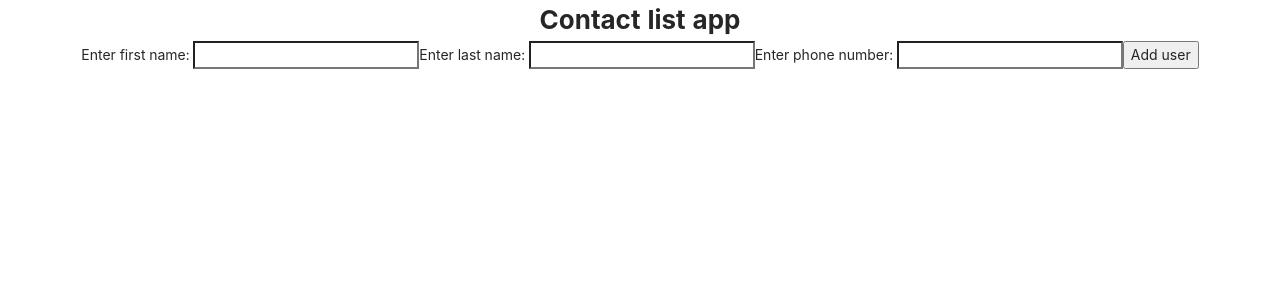
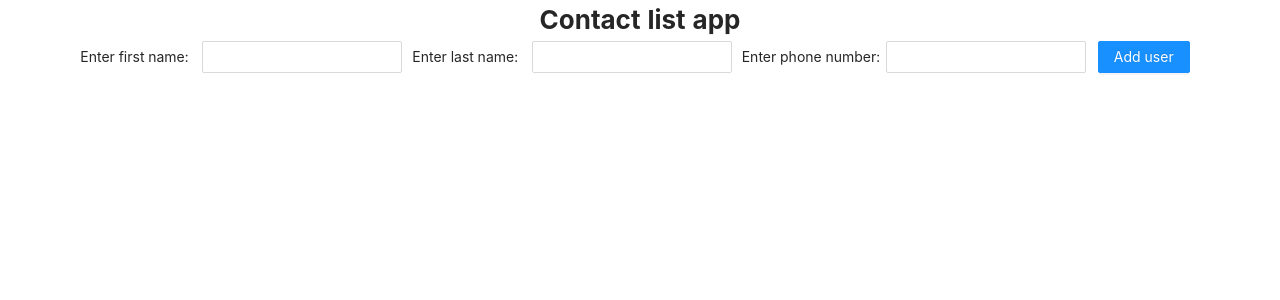
Before and after one commit to dhruv-growexxer/contactlist_react, a React (Create React App) app in the folder client/: page / in a window 1280 px wide. Shown: the top 300 px of the page. Built offline with nearby package versions, Linux system fonts and the light colour scheme; no server answers.

Commit message:
Style added

```diff
--- a/client/src/App.css
+++ b/client/src/App.css
@@ -1,12 +1,17 @@
 @import "~antd/dist/antd.css";
+
+* {
+  padding: 0;
+  margin: 0;
+}
+
+html,
+body {
+  height: 100%;
+}
 
 .App {
   text-align: center;
-}
-
-.App-logo {
-  height: 40vmin;
-  pointer-events: none;
 }
 
 @media (prefers-reduced-motion: no-preference) {
@@ -38,3 +43,14 @@
     transform: rotate(360deg);
   }
 }
+
+.margin-medium {
+  margin: auto 10px;
+}
+
+.align-items {
+  display: flex;
+  justify-content: center;
+  align-self: center;
+  width: 100%;
+}
--- a/client/src/components/AddList.js
+++ b/client/src/components/AddList.js
@@ -1,35 +1,58 @@
-import React, { useState } from 'react'
-import axios from 'axios';
+import React, { useState } from "react";
+import axios from "axios";
+import { Button, Input, message } from "antd";
 
 const AddList = () => {
-    const [firstName, setFirstName] = useState("")
+  const [firstName, setFirstName] = useState("");
   const [lastName, setLastName] = useState("");
   const [phone, setPhone] = useState(0);
 
   const addToList = async () => {
     try {
-            const postList = await axios.post('http://localhost:5000/api/contact', {
-                first_name: firstName, last_name: lastName, phone
-            })
-            console.log(postList, "postList")
+      const postList = await axios.post("http://localhost:5000/api/contact", {
+        first_name: firstName,
+        last_name: lastName,
+        phone,
+      });
+      console.log(postList, "postList");
+      message.success("Contact added, Refresh the page");
     } catch (error) {
-            console.log("error ",error)
+      console.log("error ", error);
     }
-    }
+  };
   return (
-
     <>
       <label htmlFor="first_name">Enter first name: </label>
-          <input type="text" name="first_name" id="" onChange={(e) => setFirstName(e.target.value)} />
+      <Input
+        style={{ width: 200, marginRight:10, marginLeft:10 }}
+        type="text"
+        name="first_name"
+        id=""
+        onChange={(e) => setFirstName(e.target.value)}
+      />
+      <label htmlFor="last_name">Enter last name: </label>
+      <Input
+        style={{ width: 200, marginRight:10, marginLeft:10 }}
+        type="text"
+        name="last_name"
+        id=""
+        onChange={(e) => setLastName(e.target.value)}
+      />
+      <label htmlFor="phone">Enter phone number: </label>
+      <Input
+        style={{ width: 200, marginRight:2, marginLeft:2 }}
+        type="number"
+        name="phone"
+        id=""
+        onChange={(e) => setPhone(e.target.value)}
+      />
+      <Button className="margin-medium" type="primary" onClick={addToList}>
+        Add user
+      </Button>{" "}
+      <br />
+      <br />
+    </>
+  );
+};
 
-        <label htmlFor="last_name">Enter last name: </label>
-        <input type="text" name="last_name" id="" onChange={(e)=>setLastName(e.target.value)}/>
-        <label htmlFor="phone">Enter phone number: </label>
-        <input type="number" name="phone" id="" onChange={(e) => setPhone(e.target.value)} />
-      <button onClick={addToList}>Add user</button>  <br /><br />
-
-    </>
-  )
-}
-
-export default AddList
+export default AddList;
--- a/client/src/components/GetList.js
+++ b/client/src/components/GetList.js
@@ -1,101 +1,138 @@
-import axios from 'axios';
-import React, { useEffect, useState } from 'react'
-import { Modal, Button } from 'antd';
+import axios from "axios";
+import React, { useEffect, useState } from "react";
+import { Modal, Button, Popconfirm, message, Input } from "antd";
 
 const GetList = () => {
   const [contactList, setContactList] = useState([]);
   const [isModalVisible, setIsModalVisible] = useState(false);
-    const [newFirstName, setNewFirstName] = useState("")
+  const [newFirstName, setNewFirstName] = useState("");
   const [newLastName, setNewLastName] = useState("");
   const [newPhone, setNewPhone] = useState(0);
 
   useEffect(() => {
     try {
       const fetchList = async () => {
-                const {data} = await axios.get('http://localhost:5000/api/contacts')
-                setContactList([...data])
-                console.log(data, "data")
-            }
+        const { data } = await axios.get("http://localhost:5000/api/contacts");
+        setContactList([...data]);
+        console.log(data, "data");
+      };
       fetchList();
     } catch (error) {
-            console.log("error from GetList ", error)
+      console.log("error from GetList ", error);
     }
   }, []);
 
-    console.log(contactList, "contactlist from outside of useEffect")
+  console.log(contactList, "contactlist from outside of useEffect");
 
   const showModal = () => {
     setIsModalVisible(true);
   };
 
   const handleOk = (id, fname, lname, pno) => {
-        console.log(fname, lname, pno)
+    console.log(fname, lname, pno);
     // if ('' !== newFirstName) {
     //     console.log("newfirstname", newFirstName)
     // }
     // '' -> prevValue ie fname
     // not'' -> newValue ie newFirstName
-        axios.put(`http://localhost:5000/api/contact/${id}`, {
+    axios
+      .put(`http://localhost:5000/api/contact/${id}`, {
         id: id,
-                first_name: newFirstName === '' ? fname : newFirstName,
-                last_name: newLastName === '' ? lname : newLastName,
+        first_name: newFirstName === "" ? fname : newFirstName,
+        last_name: newLastName === "" ? lname : newLastName,
         phone: newPhone === 0 ? pno : newPhone,
-            }
-        ).then(() => {
+      })
+      .then(() => {
         setIsModalVisible(false);
-        })
+      });
     // setIsModalVisible(false)
   };
 
   const handleCancel = () => {
-        setNewFirstName('')
-        setNewLastName('')
-        setNewPhone(0)
+    setNewFirstName("");
+    setNewLastName("");
+    setNewPhone(0);
     setIsModalVisible(false);
   };
 
   const deleteContact = async (id) => {
-       await axios.delete(`http://localhost:5000/api/contact/${id}`)
-    }
+    await axios.delete(`http://localhost:5000/api/contact/${id}`);
+    message.success("Contact Deleted, Refresh the page");
+  };
 
   return (
     <>
-            {
-                contactList.map((contact, index) => {
-
-                    return <div key={index}>
-
-                        <label>First name: {' '}
-                            {contact.first_name}
-                        </label>{' '}
-                        <label>Last name: {' '}
-                            {contact.last_name}
-                        </label>{' '}
-                        <label>Phone: {' '}
-                            {contact.phone}
-                        </label>{' '}
-                        <br />
-
-                        <input type="text" name="new_first_name" placeholder='Edit first name' onChange={(e) => setNewFirstName(e.target.value)}/>
-                        <input type="text" name="new_last_name" placeholder='Edit last name' onChange={(e) => setNewLastName(e.target.value)}/>
-                        <input type="number" name="new_phone"  placeholder='Edit phone number' onChange={(e) => setNewPhone(e.target.value)}/>
-                        <button onClick={() =>  handleOk(contact._id, contact.first_name, contact.last_name, contact.phone)}>Update</button>
+      {contactList.map((contact, index) => {
+        return (
+          <div key={index}>
+            <label>First name: {contact.first_name}</label>{" "}
+            <label>Last name: {contact.last_name}</label>{" "}
+            <label>Phone: {contact.phone}</label> <br />
+            <div className="align-items">
+                    <Input
+                        style={{ width: 200, marginRight:10, marginLeft:10 }}
+                type="text"
+                name="new_first_name"
+                placeholder={contact.first_name}
+                onChange={(e) => setNewFirstName(e.target.value)}
+              />
+                    <Input
+                        style={{ width: 200, marginRight:10, marginLeft:10 }}
+                type="text"
+                name="new_last_name"
+                placeholder={contact.last_name}
+                onChange={(e) => setNewLastName(e.target.value)}
+              />
+                    <Input
+                        style={{ width: 200, marginRight:10, marginLeft:10 }}
+                type="number"
+                name="new_phone"
+                placeholder={contact.phone}
+                onChange={(e) => setNewPhone(e.target.value)}
+              />
+              <Button
+                className="margin-medium"
+                type="primary"
+                ghost
+                onClick={() =>
+                  handleOk(
+                    contact._id,
+                    contact.first_name,
+                    contact.last_name,
+                    contact.phone
+                  )
+                }
+              >
+                Update
+              </Button>
 
               {/* <Button type="primary" onClick={showModal}>
                             Update
                         </Button>
                         <Modal title="Basic Modal" visible={isModalVisible} onOk={() =>  handleOk(contact._id, contact.first_name, contact.last_name, contact.phone)} onCancel={handleCancel}>
-                            <input type="text" name="new_first_name" placeholder='Edit first name' onChange={(e) => setNewFirstName(e.target.value)}/>
-                            <input type="text" name="new_last_name" placeholder='Edit last name' onChange={(e) => setNewLastName(e.target.value)}/>
-                            <input type="number" name="new_phone"  placeholder='Edit phone number' onChange={(e) => setNewPhone(e.target.value)}/>
+                            <Input type="text" name="new_first_name" placeholder='Edit first name' onChange={(e) => setNewFirstName(e.target.value)}/>
+                            <Input type="text" name="new_last_name" placeholder='Edit last name' onChange={(e) => setNewLastName(e.target.value)}/>
+                            <Input type="number" name="new_phone"  placeholder='Edit phone number' onChange={(e) => setNewPhone(e.target.value)}/>
 
                         </Modal> */}
-                        <button onClick={()=>deleteContact(contact._id)}>Delete</button>
+              {/* <Button type="primary" danger ghost onClick={()=>deleteContact(contact._id)}>Delete</Button> */}
+
+              <Popconfirm
+                title="Are you sure delete this task?"
+                okText="Yes"
+                cancelText="No"
+                onConfirm={() => deleteContact(contact._id)}
+              >
+                <Button type="primary" danger ghost>
+                  Delete
+                </Button>
+              </Popconfirm>
             </div>
-                })
-            }
+          </div>
+        );
+      })}
     </>
-  )
-}
+  );
+};
 
-export default GetList
+export default GetList;
```
Lines whose indentation alone changed are shown as unchanged.
